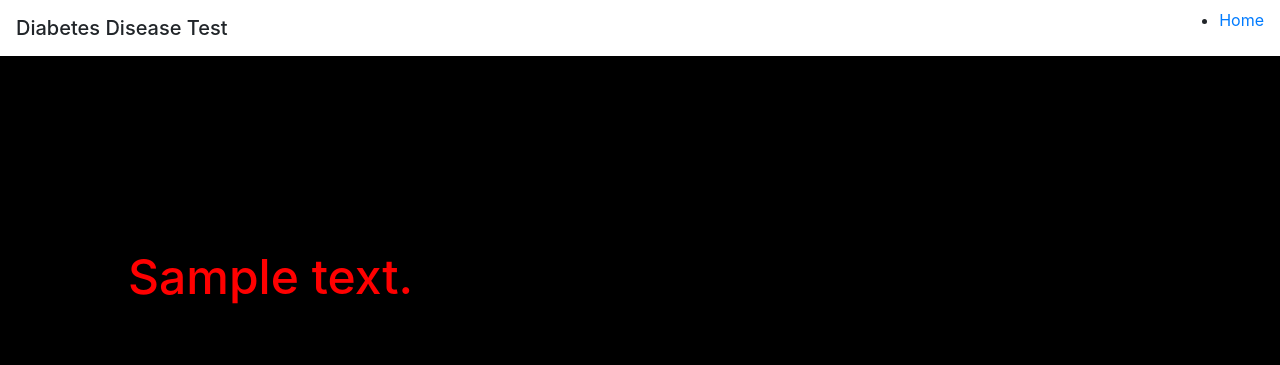
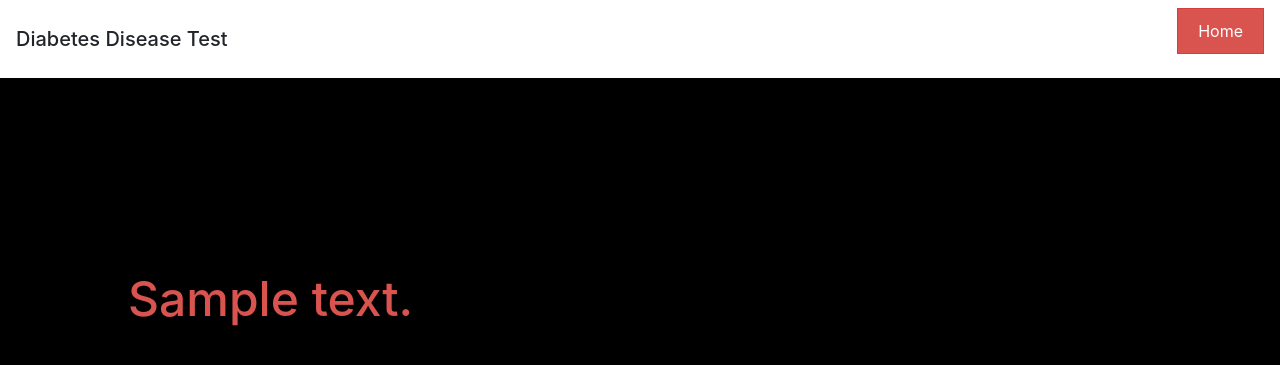
Before and after one commit to sanyukta-patil/breast, a Flask app: template templates/result.html in a window 1280 px wide. Shown: the top 365 px of the page. Run offline with Flask 2, Linux system fonts and the light colour scheme; the template is opened without the code that fills it: most values are stand-ins (such as "Sample title", 1, 10 or a date in 2020); parts of the project's set-up code (start-up, migrations or seed data) failed here and were passed over; some libraries are stand-ins or nearby versions.

Commit message:
Update result.html

```diff
--- a/templates/result.html
+++ b/templates/result.html
@@ -13,7 +13,14 @@
       font-size: xxx-large;
       text-align:centre;
   }
-
+.btn-danger{
+			border-radius: 0;
+			padding: 10px 20px;
+						color: #fff;
+    background-color: #d9534f;
+    border-color: #d43f3a;
+		}
+</style>
 </style>
 
 
@@ -29,13 +36,13 @@
 			<span class="navbar-brand mb-0 h1">Diabetes Disease Test</span>
 
       <ul class="right hide-on-med-and-down">
-        <li><a href="/">Home</a></li>
+             <a href="/" class="btn btn-danger">Home</a>
       </ul>
       </nav>
 
 
   <div class="row" style="margin:15% 0% 0% 10%">
-   <h3 style="color:#ff0000">{{prediction_text}}</h3>
+   <h3 style="color:#d9534f">{{prediction_text}}</h3>
 </div>
 <br>
 
```
